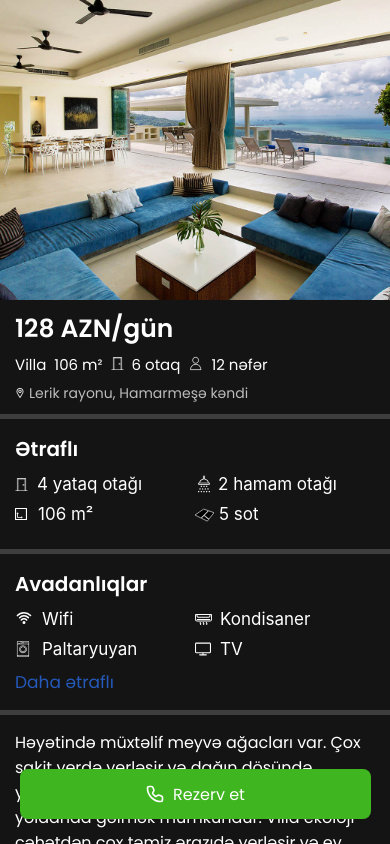
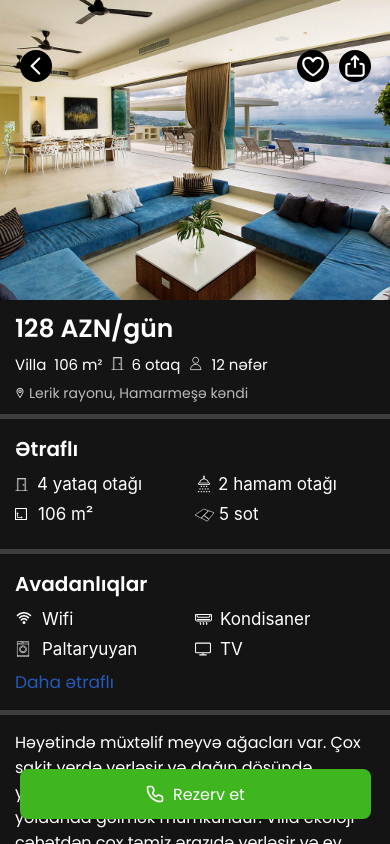
Before and after one commit to Bakhshali/AzKotej_RN, a React Native app in the folder Kotej/: screen /DetailScreen in a window 390 px wide. Built offline with nearby package versions, Linux system fonts and the light colour scheme.

Commit message:
added animated header in detail page

```diff
--- a/Kotej/app.json
+++ b/Kotej/app.json
@@ -3,6 +3,7 @@
     "name": "Kotej",
     "slug": "Kotej",
     "version": "1.0.0",
+    "platforms": ["ios", "android"],
     "permissions": [
       "INTERNET"
     ],
--- a/Kotej/package.json
+++ b/Kotej/package.json
@@ -20,6 +20,7 @@
     "expo-status-bar": "~1.6.0",
     "react": "18.2.0",
     "react-native": "0.72.4",
+    "react-native-image-slider-box": "^2.0.7",
     "react-native-linking": "^0.0.0",
     "react-native-maps": "^1.7.1",
     "react-native-svg": "^13.12.0",
--- /dev/null
+++ b/Kotej/src/data/home.js
@@ -0,0 +1,7 @@
+export const homes = [
+    {
+        id:1,
+        price:185,
+
+    }
+]
--- a/Kotej/src/icons/ChevronLeft.js
+++ b/Kotej/src/icons/ChevronLeft.js
@@ -3,8 +3,8 @@ import Svg, {Path} from 'react-native-svg';
 const SvgChevronLeft = props => (
   <Svg
     xmlns="http://www.w3.org/2000/svg"
-    width="24"
-    height="24"
+    width="26"
+    height="26"
     fill="none"
     viewBox="0 0 24 24"
     {...props}>
--- a/Kotej/src/icons/CloseMd.js
+++ b/Kotej/src/icons/CloseMd.js
@@ -3,8 +3,8 @@ import Svg, {Path} from 'react-native-svg';
 const SvgCloseMd = props => (
   <Svg
     xmlns="http://www.w3.org/2000/svg"
-    width="28"
-    height="28"
+    // width="28"
+    // height="28"
     fill="none"
     viewBox="0 0 24 24"
     {...props}>
--- a/Kotej/src/icons/ShareIOsExport.js
+++ b/Kotej/src/icons/ShareIOsExport.js
@@ -3,8 +3,8 @@ import Svg, {Path} from 'react-native-svg';
 const SvgShareIOsExport = props => (
   <Svg
     xmlns="http://www.w3.org/2000/svg"
-    width="24"
-    height="24"
+    width="26"
+    height="26"
     fill="none"
     viewBox="0 0 24 24"
     {...props}>
--- a/Kotej/src/screens/DetailPage.tsx
+++ b/Kotej/src/screens/DetailPage.tsx
@@ -1,8 +1,7 @@
-import { StyleSheet, Text, View, SafeAreaView, Image, TouchableOpacity, Modal, FlatList, ScrollView, Linking } from 'react-native'
+import { StyleSheet, Text, View, SafeAreaView, Image, TouchableOpacity, Modal, FlatList, ScrollView, Linking, Animated } from 'react-native'
 import React, { useState } from 'react'
 import * as Font from 'expo-font';
 import { amenity } from '../data/amenities';
-
 // Svgs
 import SvgGuest from '../icons/Guest'
 import SvgDoors from '../icons/Doors'
@@ -17,6 +16,10 @@ import SvgPhone from '../icons/Phone';
 import SvgCloseMd from '../icons/CloseMd';
 import SvgConditioner from '../icons/Conditioner';
 import MapView, { Marker } from 'react-native-maps';
+import { homes } from '../data/home';
+import SvgChevronLeft from '../icons/ChevronLeft';
+import SvgHeart01 from '../icons/Heart01';
+import SvgShareIOsExport from '../icons/ShareIOsExport';
 
 
 Font.loadAsync({
@@ -28,7 +31,28 @@ Font.loadAsync({
 });
 
 
-const HomeDetail = () => {
+
+const HomeDetail = ({ navigation }) => {
+
+  let AnimatedHeaderValue = new Animated.Value(0)
+  const headerMaxHeight = 150
+  const headerMinHeight = 50
+
+
+  // const animatedHeaderBackroundColor = AnimatedHeaderValue.interpolate({
+  //   inputRange:[0,headerMaxHeight-headerMinHeight],
+  //   outputRange: ["blue","red"],
+  //   extrapolate:"clamp"
+  // })
+
+  const animateHeaderHeigth = AnimatedHeaderValue.interpolate({
+    inputRange: [0, headerMaxHeight - headerMinHeight],
+    outputRange: [headerMaxHeight, headerMinHeight],
+    extrapolate: "clamp"
+  })
+
+
+
 
   const [isModalVisible, setModalVisible] = useState(false);
 
@@ -53,10 +77,7 @@ const HomeDetail = () => {
       longitude: 49.8513706,
       latitude: 40.377195
     };
-    console.log(location.latitude)
     const url = `https://maps.google.com/?q=${location.latitude},${location.longitude}`;
-    console.log(url)
-
     Linking.openURL(url);
   }
 
@@ -65,11 +86,34 @@ const HomeDetail = () => {
     Linking.openURL(phoneNumber);
   };
 
+
   return (
     <View style={{ backgroundColor: "#141414", flex: 1 }}>
-      <ScrollView>
+      <ScrollView scrollEventThrottle={16} onScroll={Animated.event(
+        [{nativeEvent:{contentOffset:{y:AnimatedHeaderValue}}}],
+        {useNativeDriver:false}
+      )}>
         <View>
-          <Image style={{ width: "100%", height: 300, resizeMode: "cover" }} source={require("../assets/image/homes/1.jpg")} />
+          <Image style={styles.imageMain} source={require("../assets/image/homes/1.jpg")} />
+          <Animated.View style={{ position: "absolute", top: 50, left: 20, flexDirection: "row", justifyContent: "space-between", width: "90%",height:animateHeaderHeigth }}>
+            <View>
+              <TouchableOpacity style={{}} onPress={() => navigation.navigate("HomeScrn")}>
+                <View style={{ backgroundColor: "black", borderRadius: 50, padding: 3 }}><SvgChevronLeft /></View>
+              </TouchableOpacity>
+            </View>
+            <View style={{ flexDirection: "row", gap: 10 }}>
+              <View>
+                <TouchableOpacity style={{}} onPress={() => navigation.navigate("HomeScrn")}>
+                  <View style={{ backgroundColor: "black", borderRadius: 50, padding: 3 }}><SvgHeart01 style={{ stroke: "white" }} /></View>
+                </TouchableOpacity>
+              </View>
+              <View>
+                <TouchableOpacity style={{}} onPress={() => navigation.navigate("HomeScrn")}>
+                  <View style={{ backgroundColor: "black", borderRadius: 50, padding: 3 }}><SvgShareIOsExport /></View>
+                </TouchableOpacity>
+              </View>
+            </View>
+          </Animated.View>
         </View>
         <View style={styles.container}>
           <View>
@@ -175,14 +219,12 @@ const HomeDetail = () => {
           </TouchableOpacity>
         </View>
       </ScrollView>
-      <View style={styles.stickyContainer}>
+      <TouchableOpacity onPress={handleCallButtonPress} style={styles.stickyContainer}>
         <View style={{ flexDirection: "row", alignItems: "center", backgroundColor: "#3FB51F", gap: 8, borderRadius: 8, width: "90%", justifyContent: "center", height: 50 }}>
           <SvgPhone />
-          <TouchableOpacity onPress={handleCallButtonPress}>
-            <Text style={{ color: "white", fontFamily: "Poppins-Regular", fontSize: 16 }}>Rezerv et</Text>
-          </TouchableOpacity>
+          <Text style={{ color: "white", fontFamily: "Poppins-Regular", fontSize: 16 }}>Rezerv et</Text>
         </View>
-      </View>
+      </TouchableOpacity>
       <Modal
         animationType="slide"
         transparent={true}
@@ -193,7 +235,7 @@ const HomeDetail = () => {
           <View style={{ marginHorizontal: 15 }}>
             <View style={{ marginTop: 10 }}>
               <TouchableOpacity onPress={toggleModal}>
-                <SvgCloseMd onPress={toggleModal} />
+                <SvgCloseMd style={{ width: 27, height: 27 }} onPress={toggleModal} />
               </TouchableOpacity>
             </View>
             <View style={{ marginTop: 20 }}>
@@ -216,6 +258,14 @@ const HomeDetail = () => {
 export default HomeDetail
 
 const styles = StyleSheet.create({
+  heartIcon: {
+
+  },
+  imageMain: {
+    width: "100%",
+    height: 300,
+    resizeMode: "cover"
+  },
   modalContainer: {
     flex: 1,
     backgroundColor: '#141414',
@@ -228,34 +278,15 @@ const styles = StyleSheet.create({
     bottom: 0,
     width: '100%',
     height: 100,
-    // backgroundColor: '#3E3E3E',
     justifyContent: 'center',
     alignItems: 'center',
   },
-  // doorSvgs: {
-  //   marginTop: 4
-  // },
-  // bathSvg: {
-  //   marginTop: 1
-  // },
-  // airSvg: {
-  //   marginTop: 3
-  // },
-  // squareSvg: {
-  //   marginTop: 5
-  // },
-  // washSvg: {
-  //   marginTop: 2
-  // },
   swimSvg: {
     marginTop: 2
   },
   guestSvgs: {
     marginTop: 3
   },
-  // landSvg: {
-  //   marginTop: 0
-  // },
   tvsvg: {
     marginTop: 2
   },
--- /dev/null
+++ b/package.json
@@ -0,0 +1,5 @@
+{
+  "dependencies": {
+    "deprecated-react-native-prop-types": "^4.2.1"
+  }
+}
```
Also changed, not shown: Kotej/src/api/useData.js (+24 -26 lines), Kotej/src/components/HomeComp.tsx (+8 -5 lines), 2 other files (tests, documents, lock files or other folders).
